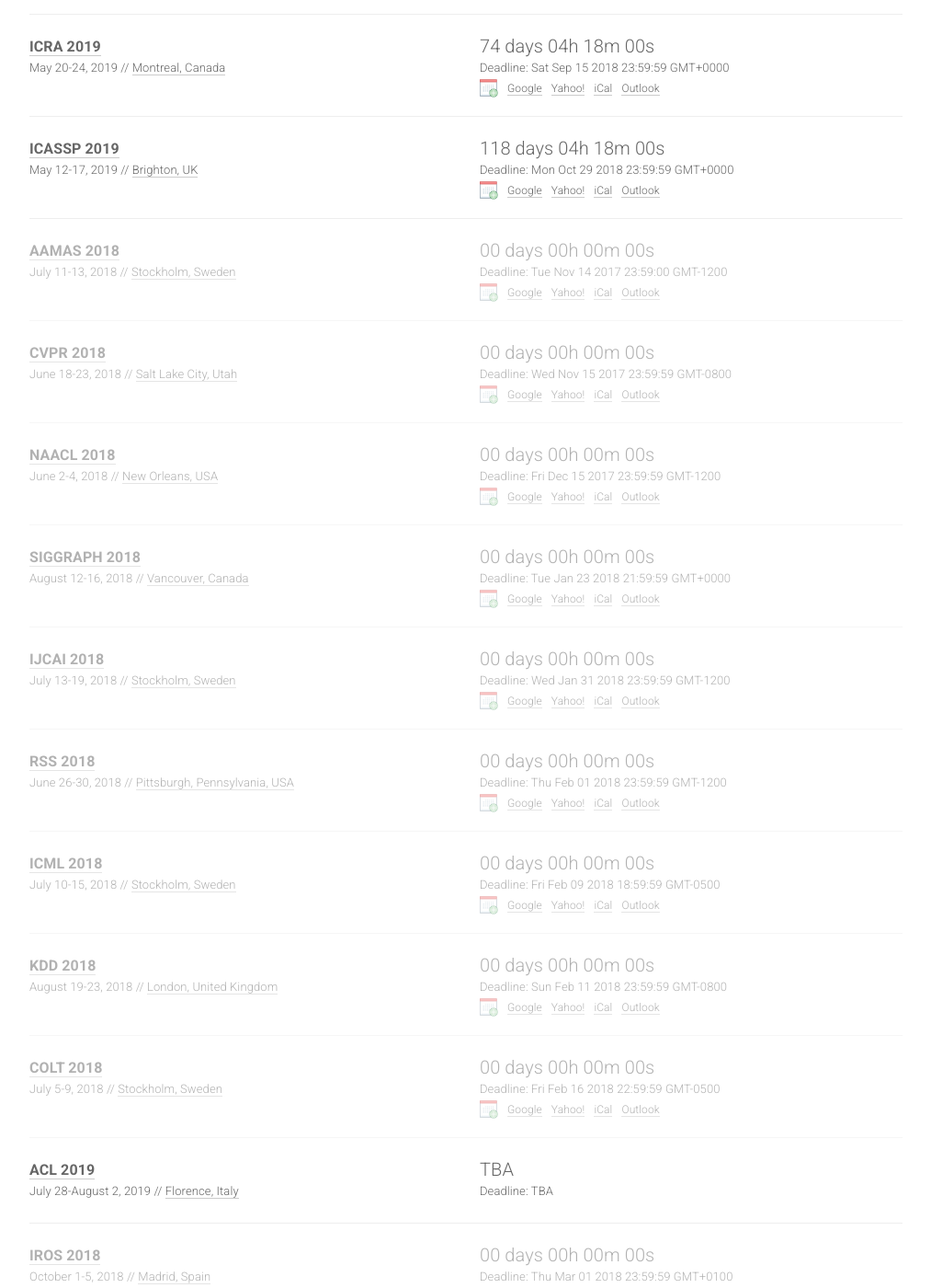
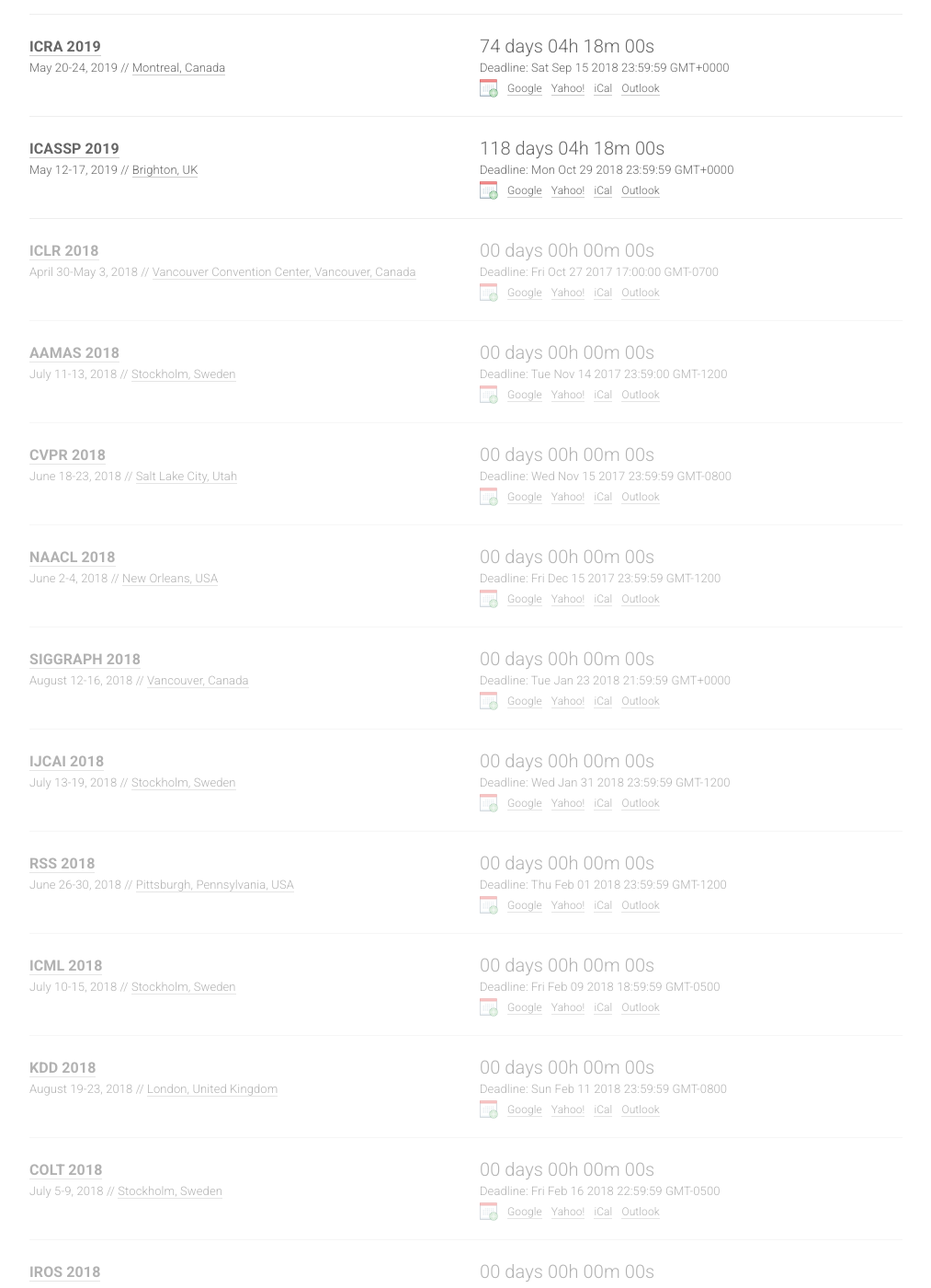
Before and after one commit to paperswithcode/ai-deadlines, a Jekyll site: the page built from index.html, in a window 1280 px wide and 1400 px high, scrolled down 631 px. Shown: the whole window at 92% size, without its empty margins (133-1146 px from the left). Built offline with Jekyll 4.4.1, drawn with Linux system fonts in a browser that asks for light colours; nearby versions of some CDN libraries; comment, search, counter and statistics services are not loaded; some of the changed text lies outside the part shown.

Commit message:
Adds back ICLR

```diff
--- a/_data/conferences.yml
+++ b/_data/conferences.yml
@@ -60,6 +60,16 @@
   date: May 12-17, 2019
   place: Brighton, UK
   sub: SP
+
+- name: ICLR
+  year: 2018
+  id: iclr18
+  link: http://iclr.cc/
+  deadline: "2017-10-27 17:00:00"
+  timezone: America/Los_Angeles
+  date: April 30-May 3, 2018
+  place: Vancouver Convention Center, Vancouver, Canada
+  sub: ML
 
 - name: AAMAS
   year: 2018
@@ -150,16 +160,6 @@
   date: July 5-9, 2018
   place: Stockholm, Sweden
   sub: ML
-
-- name: ACL
-  year: 2019
-  id: acl19
-  link: http://acl2019.org/
-  deadline: "TBA"
-  timezone: Etc/GMT+12
-  date: July 28-August 2, 2019
-  place: Florence, Italy
-  sub: NLP
 
 - name: IROS
   year: 2018
@@ -280,3 +280,13 @@
   date: October 29-31, 2018
   place: Zurich, Switzerland
   sub: RO
+
+- name: ACL
+  year: 2019
+  id: acl19
+  link: http://acl2019.org/
+  deadline: TBA
+  timezone: Etc/GMT+12
+  date: July 28-August 2, 2019
+  place: Florence, Italy
+  sub: NLP
```
